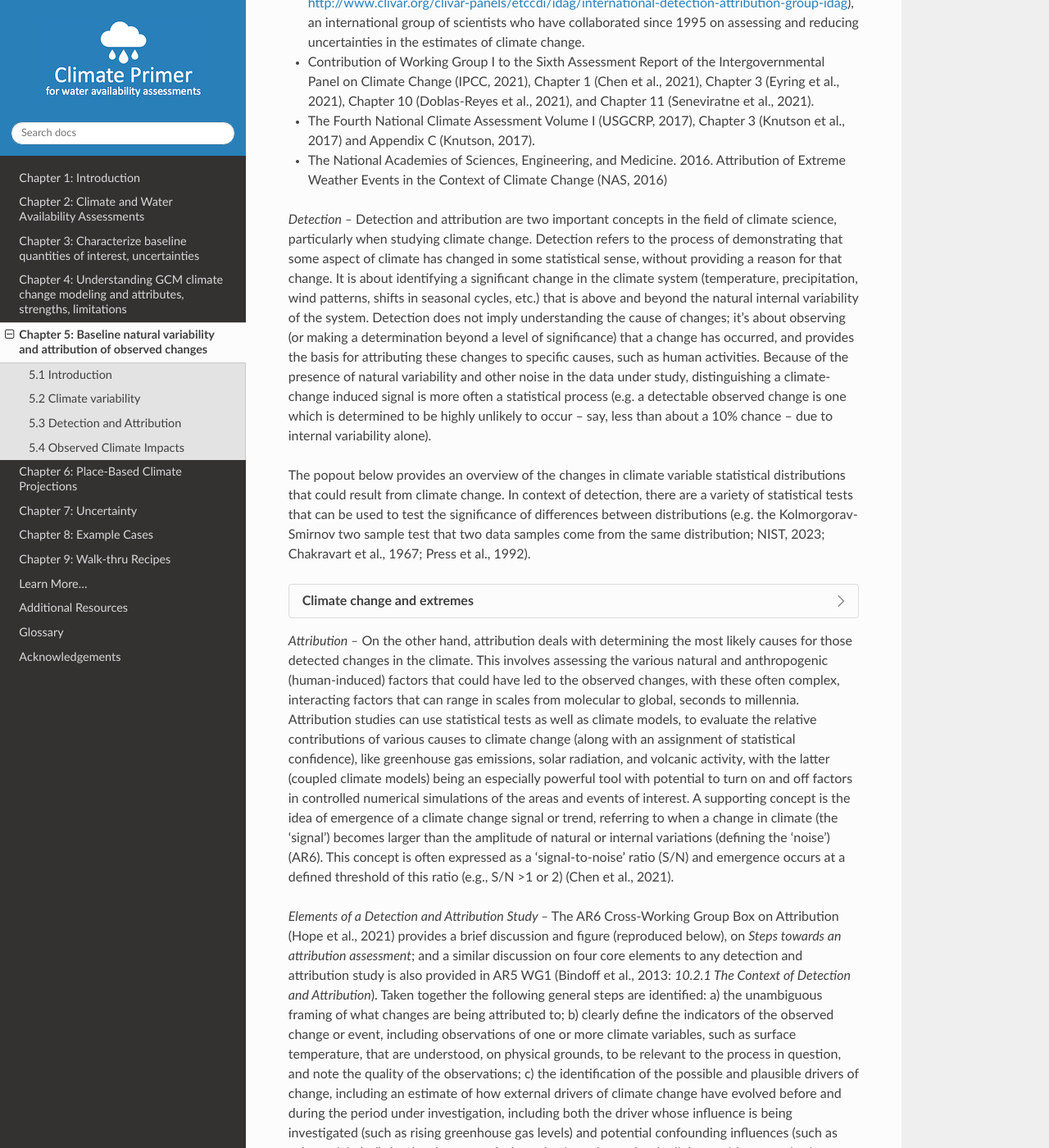
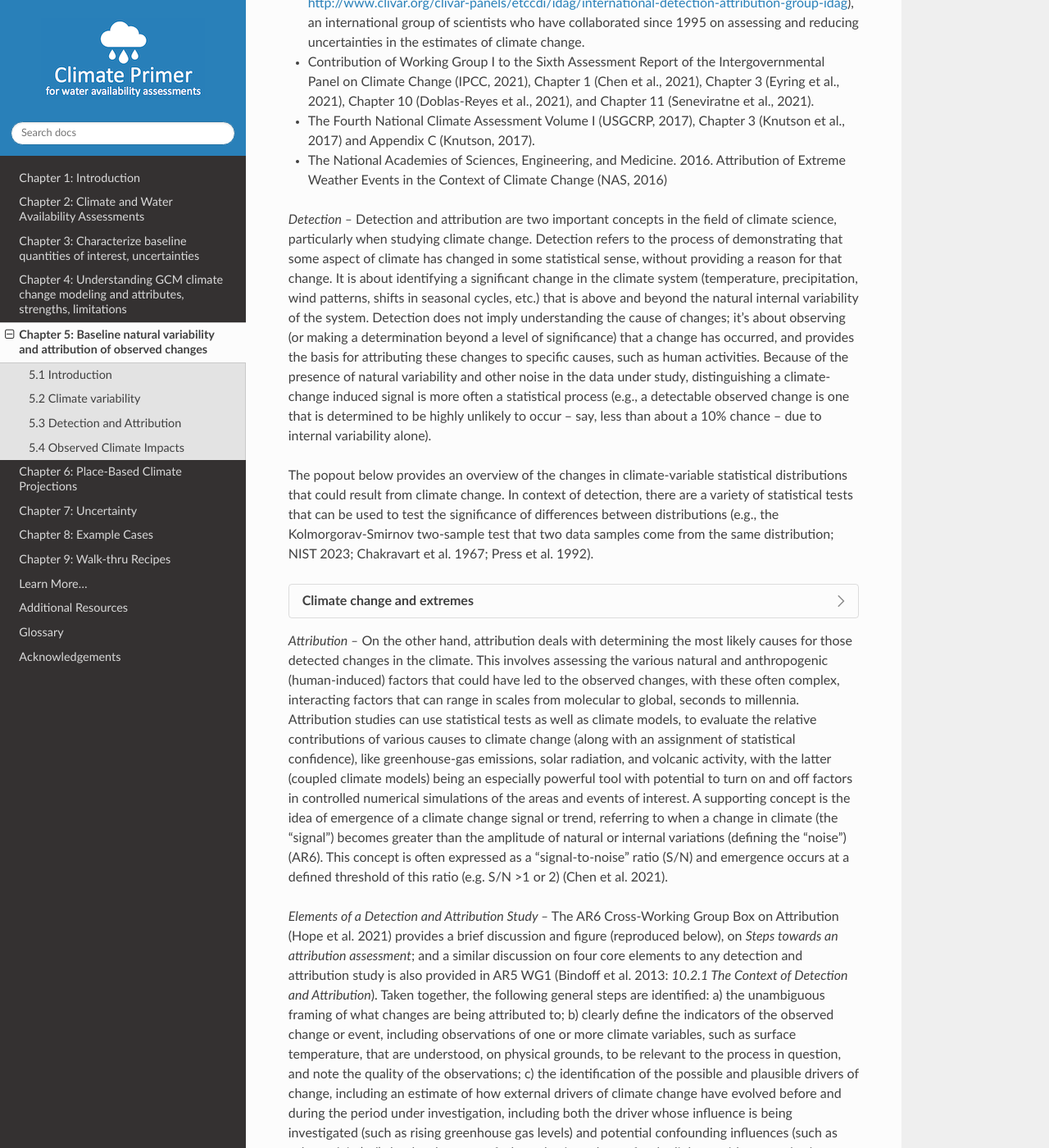
Before and after one commit to NCAR/climate-primer-water, a Sphinx documentation site: the page built from doc/ch5_attribution.rst, in a window 1280 px wide and 1400 px high, scrolled down 5480 px. Shown: the whole window at 82% size. Built offline with Sphinx 7.4.7 and the Read the Docs theme 2.0.0, drawn with Linux system fonts in a browser that asks for light colours; some of the changed text lies outside the part shown.

Commit message:
Update ch5_attribution.rst

```diff
--- a/doc/ch5_attribution.rst
+++ b/doc/ch5_attribution.rst
@@ -784,17 +784,17 @@
 basis for attributing these changes to specific causes, such as human
 activities. Because of the presence of natural variability and other
 noise in the data under study, distinguishing a climate-change induced
-signal is more often a statistical process (e.g. a detectable observed
-change is one which is determined to be highly unlikely to occur – say,
+signal is more often a statistical process (e.g., a detectable observed
+change is one that is determined to be highly unlikely to occur – say,
 less than about a 10% chance – due to internal variability alone).
 
-The popout below provides an overview of the changes in climate variable
+The popout below provides an overview of the changes in climate-variable
 statistical distributions that could result from climate change. In
 context of detection, there are a variety of statistical tests that can
 be used to test the significance of differences between distributions
-(e.g. the Kolmorgorav-Smirnov two sample test that two data samples come
-from the same distribution; NIST, 2023; Chakravart et al., 1967; Press
-et al., 1992).
+(e.g., the Kolmorgorav-Smirnov two-sample test that two data samples come
+from the same distribution; NIST 2023; Chakravart et al. 1967; Press
+et al. 1992).
 
 .. dropdown::  Climate change and extremes
 
@@ -853,24 +852,24 @@
 global, seconds to millennia. Attribution studies can use statistical
 tests as well as climate models, to evaluate the relative contributions
 of various causes to climate change (along with an assignment of
-statistical confidence), like greenhouse gas emissions, solar radiation,
+statistical confidence), like greenhouse-gas emissions, solar radiation,
 and volcanic activity, with the latter (coupled climate models) being an
 especially powerful tool with potential to turn on and off factors in
 controlled numerical simulations of the areas and events of interest. A
 supporting concept is the idea of emergence of a climate change signal
-or trend, referring to when a change in climate (the ‘signal’) becomes
-larger than the amplitude of natural or internal variations (defining
-the ‘noise’) (AR6). This concept is often expressed as a
-‘signal-to-noise’ ratio (S/N) and emergence occurs at a defined
-threshold of this ratio (e.g., S/N >1 or 2) (Chen et al., 2021).
+or trend, referring to when a change in climate (the "signal") becomes
+greater than the amplitude of natural or internal variations (defining
+the "noise") (AR6). This concept is often expressed as a
+"signal-to-noise" ratio (S/N) and emergence occurs at a defined
+threshold of this ratio (e.g. S/N >1 or 2) (Chen et al. 2021).
 
 *Elements of a Detection and Attribution Study –* The AR6 Cross-Working
-Group Box on Attribution (Hope et al., 2021) provides a brief discussion
+Group Box on Attribution (Hope et al. 2021) provides a brief discussion
 and figure (reproduced below), on *Steps towards an attribution
 assessment*; and a similar discussion on four core elements to any
 detection and attribution study is also provided in AR5 WG1 (Bindoff et
-al., 2013: *10.2.1 The Context of Detection and Attribution*). Taken
-together the following general steps are identified: a) the unambiguous
+al. 2013: *10.2.1 The Context of Detection and Attribution*). Taken
+together, the following general steps are identified: a) the unambiguous
 framing of what changes are being attributed to; b) clearly define the
 indicators of the observed change or event, including observations of
 one or more climate variables, such as surface temperature, that are
@@ -921,16 +920,16 @@
 the system of interest that use “what if” approaches to isolate the
 impacts of anthropogenic (and other) factors that are hypothesized to be
 driving the changes in the observed record. It is to be noted with very
-high confidence (IPCC, 2021) that the CMIP6 model ensemble reproduces
+high confidence (IPCC 2021) that the CMIP6 model ensemble reproduces
 the observed historical global surface temperature trend and variability
 with biases small enough to support detection and attribution of
-human-induced warming (Eyring, et al., 2021), and that CMIP6 also
+human-induced warming (Eyring et al. 2021), and that CMIP6 also
 includes an extensive set of idealized and single forcing experiments
-for attribution (Eyring et al., 2016; Gillett et al., 2016), but with
+for attribution (Eyring et al. 2016; Gillett et al. 2016), but with
 the important caveat that numerical models, however complex, cannot be a
 perfect representation of the real world, and their use requires
 considering the limitations of each model simulation (see 1.5.4 in Chen
-et al., 2021). The figure below highlights an earlier effort that used
+et al. 2021). The figure below highlights an earlier effort that used
 the “what if” approach on a global scale, where the impacts of
 anthropogenic forcings are isolated through the use of NCAR’s coupled
 Earth System Model. Trajectories of past global mean temperatures have
@@ -957,7 +956,7 @@
 variability once the memory of the initial state is lost. One can
 estimate the forced component from the ensemble-average at any point in
 time, since the internal component is randomly phased across the
-different members of the ensemble. The figure below (Deser et al., 2020)
+different members of the ensemble. The figure below (Deser et al. 2020)
 illustrates how the random phasing of internal variability of 60-year
 trends over North America can obscure the forced trend at any given
 location. Note the regional differences in the spatial patterns of the
@@ -968,10 +967,10 @@
 trends. In this context, the actual observed trajectory can be
 considered as one realization of many possible alternative worlds that
 experienced different weather. This can also be demonstrated by the
-construction of ‘observation-based large ensembles’, which are alternate
+construction of "observation-based large ensembles," which are alternate
 possible realizations of historical observations that retain the
-statistical properties of observed regional weather (e.g., McKinnon and
-Deser, 2018; Chen, et al., 2021). Referring back to the concept of
+statistical properties of observed regional weather (e.g. McKinnon and
+Deser 2018; Chen et al. 2021). Referring back to the concept of
 signal-to-noise and to the second panel of the figure, the ratio of the
 mean shift from zero of the distributions (forced signal) compared to
 (some metric of) their spread (internal variability “noise”) provides a
@@ -988,10 +987,10 @@
 observed and the forced component (estimated by the ensemble mean) from
 two LEs (CESM1 in green and MPI in purple); bottom row, individual
 ensemble members from CESM1 (green) and MPI (purple) with the weakest
-(‘coldest’) and strongest (‘warmest’) trends. Note that the individual
+("coldest") and strongest ("warmest") trends. Note that the individual
 member maps show the total (forced-plus-internal) trends in the model
 LEs. Observed trends are analogous to an individual ensemble member in
-that they reflect forced and internal contributions. From: Deser et al.,
+that they reflect forced and internal contributions. From: Deser et al.
 2020, Nat. Clim. Chang., 10, 277-286, doi:10.1038/s41558-020-0731-2,
 Copyright 2020 Nature Climate Change.*
 
@@ -999,9 +998,9 @@
 *Attribution of observed climate change to anthropogenic forcing* and
 *Attribution of weather and climate events to anthropogenic forcing*, as
 will the discussion that follows. Because the focus of this primer is on
-climate change impacts on North America water studies, the focus in what
+climate-change impacts on North America water studies, the focus in what
 follows will be on regional approaches to this topic, referencing
-Doblas-Reyes, et al. (2021) for the discussion of *Attribution of
+Doblas-Reyes et al. (2021) for the discussion of *Attribution of
 observed climate change to anthropogenic forcing*, referencing
 Seneviratne et al. (2021) for *Attribution of weather and climate events
 to anthropogenic forcing*, and we refer the reader to Eyring et al.
```
Also changed, not shown: other parts of doc/ch5_attribution.rst (+8 -9 lines).
